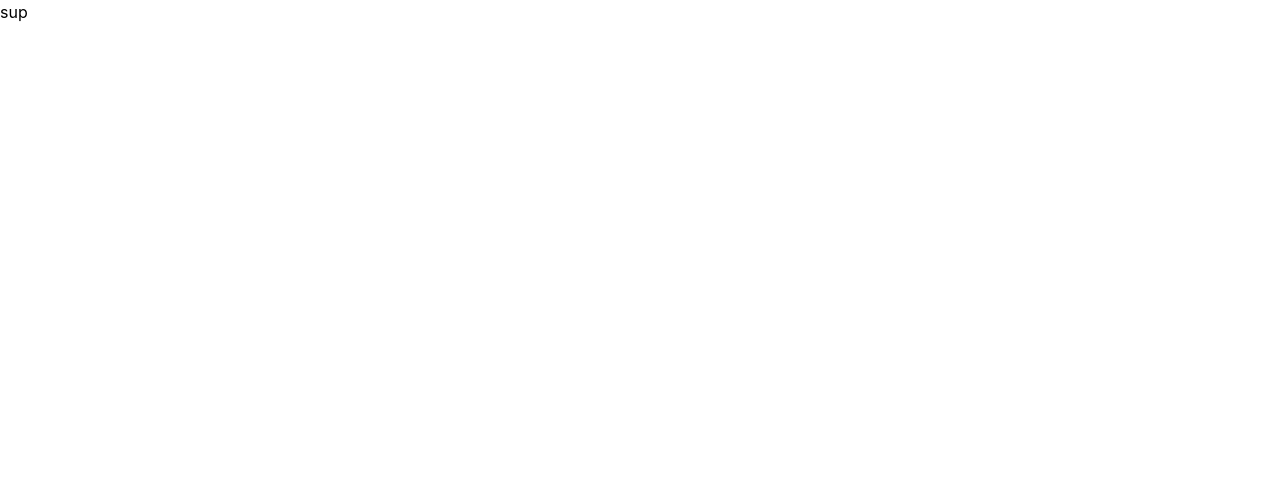
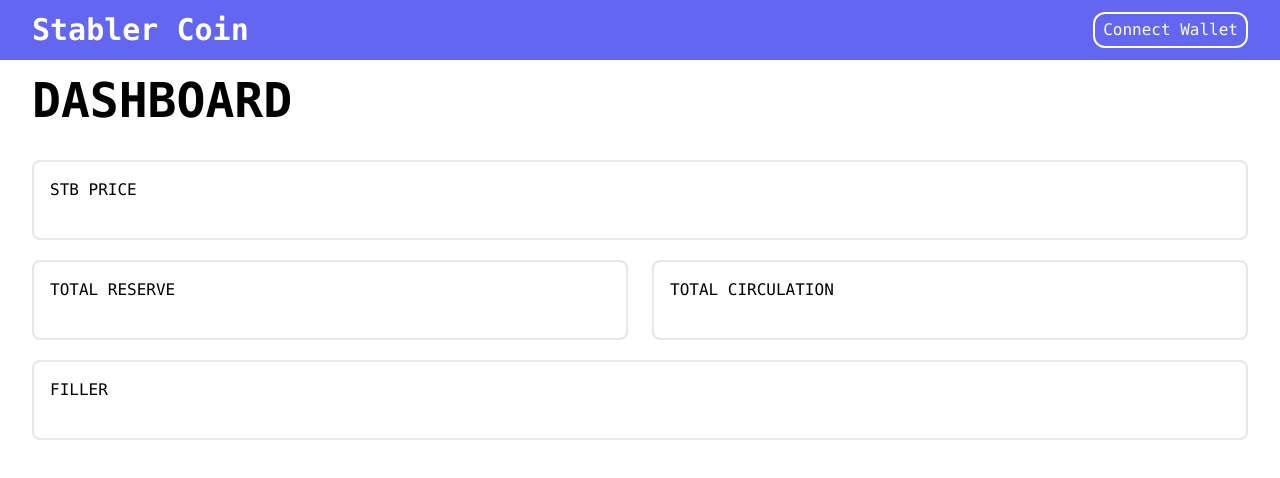
Before and after one commit to erichuang27/stabler_coin, a React (Create React App) app: page /dashboard in a window 1280 px wide. Shown: the top 478 px of the page. Built offline with nearby package versions, Linux system fonts and the light colour scheme.

Commit message:
Updated dashboard
Co-authored-by: Eric Huang <erichuang27@users.noreply.github.com>

```diff
--- a/src/dashboard.js
+++ b/src/dashboard.js
@@ -1,8 +1,28 @@
-export default function Dashboard(){
+import React from 'react';
+import { Link } from 'react-router-dom';
+import Navbar from './navbar';
+
+export default function Dashboard() {
   return (
-    <div>
-      sup
+    <div className='font-mono'>
+      <Navbar />
+      <div className='mx-8'>
+        <header className='py-4 text-left font-bold text-5xl'>
+          DASHBOARD
+        </header>
+        <div>
+          <div className='py-5'>
+            <div className='border-2 h-20 rounded-lg'><div className='m-4'>STB PRICE</div></div>
+          </div>
+          <div className='grid grid-cols-2 gap-6'>
+            <div className='border-2 h-20 rounded-lg'><div className='m-4'>TOTAL RESERVE</div></div>
+            <div className='border-2 h-20 rounded-lg'><div className='m-4'>TOTAL CIRCULATION</div></div>
+          </div>
+          <div className='py-5'>
+            <div className='border-2 h-20 rounded-lg'><div className='m-4'>FILLER</div></div>
+          </div>
+        </div>
       </div>
+    </div>
   )
-
 }
--- /dev/null
+++ b/src/navbar.js
@@ -0,0 +1,19 @@
+import React from 'react';
+import { Link } from 'react-router-dom';
+
+export default function Navbar() {
+  return (
+    <div className="font-mono">
+      <header className="w-screen">
+        <div className="px-8 py-3 flex justify-between w-full bg-indigo-500">
+          <div className="flex align-middle">
+            <Link className="transition linear delay-25 font-bold text-3xl text-white hover:text-black duration-250" to="/">Stabler Coin </Link>
+          </div>
+          <div className="flex align-middle">
+            <button className="transition ease-in-out delay-25 border-white border-2 px-2 rounded-xl text-white hover:scale-105 hover:bg-white hover:text-black hover:border-black duration-250">Connect Wallet</button>
+          </div>
+        </div>
+      </header>
+    </div>
+  )
+}
```
Also changed, not shown: public/stabler_coin_logo.png (added), 1 other file (tests, documents, lock files or other folders).
